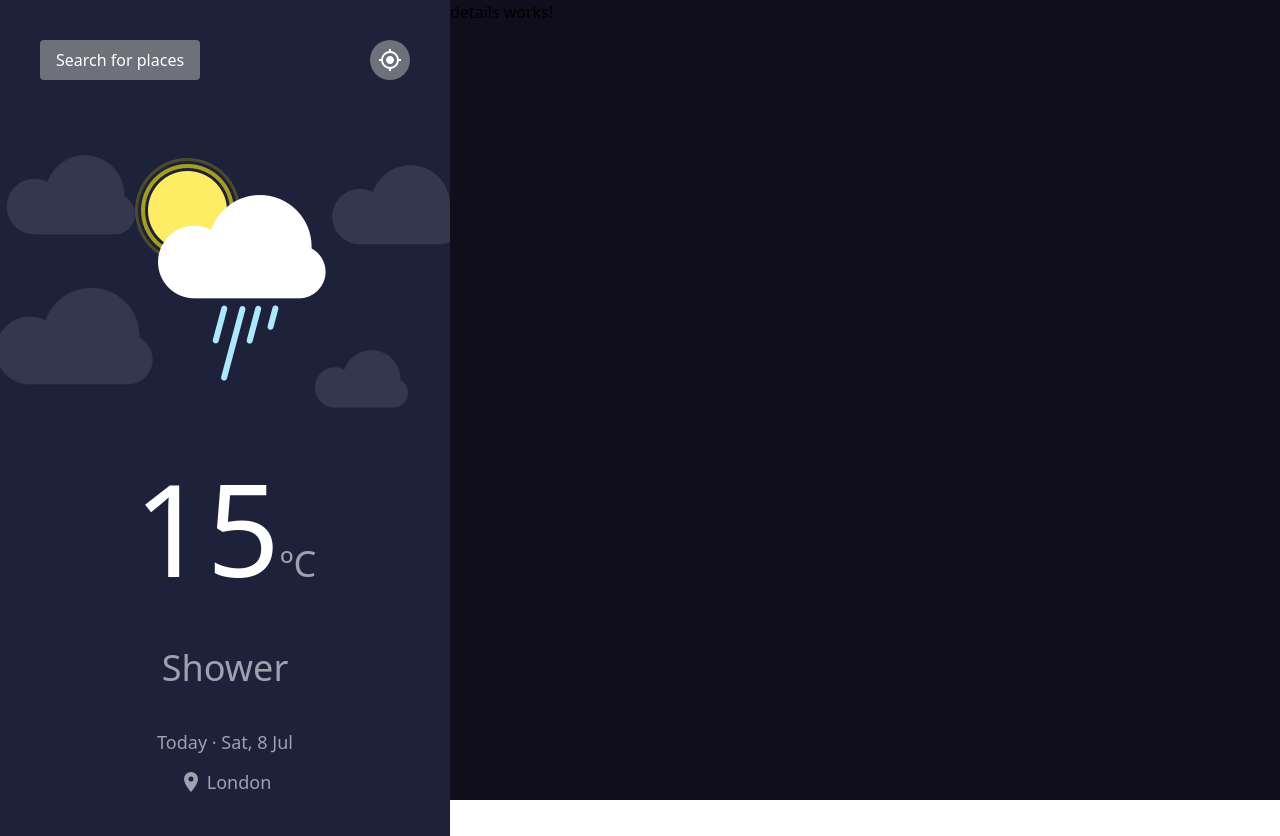
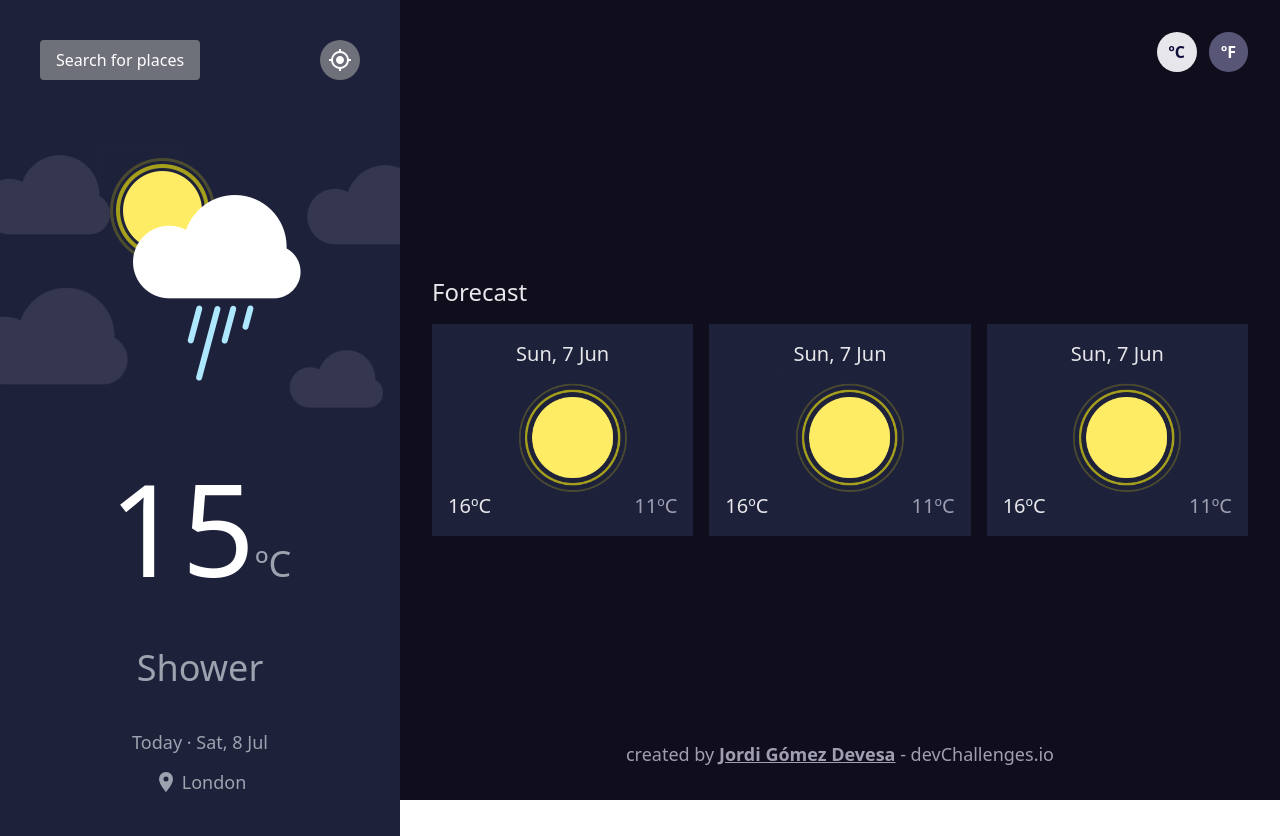
Before and after one commit to jordigd20/weather-app, an Angular app: page / in a window 1280 px wide. Built offline with nearby package versions, Linux system fonts and the light colour scheme.

Commit message:
forecast component template

```diff
--- a/src/app/components/details/details.component.html
+++ b/src/app/components/details/details.component.html
@@ -1,3 +1,11 @@
-<main class="min-h-screen bg-[#100e1d]">
-  <p>details works!</p>
+<main class="h-screen bg-[#100e1d] p-4 lg:p-8">
+  <div class="max-w-screen-xl m-auto flex flex-col justify-between h-full">
+    <div class="flex items-center justify-end gap-3">
+      <button class="px-3 py-2 rounded-full text-[#110e3c] bg-[#e7e7eb] font-bold">ºC</button>
+      <button class="px-3 py-2 rounded-full text-white bg-[#585676] font-bold">ºF</button>
+    </div>
+
+    <app-forecast></app-forecast>
+    <app-footer></app-footer>
+  </div>
 </main>
--- /dev/null
+++ b/src/app/components/footer/footer.component.html
@@ -0,0 +1,3 @@
+<footer class="text-center">
+  <p class="text-lg text-[#a09fb1]">created by <span class="font-bold underline">Jordi Gómez Devesa</span> - devChallenges.io</p>
+</footer>
--- /dev/null
+++ b/src/app/components/forecast-card/forecast-card.component.html
@@ -0,0 +1,8 @@
+<article class="bg-[#1E213A] p-4 flex flex-col justify-between text-center">
+  <h3 class="text-[#e7e7eb] text-xl">Sun, 7 Jun</h3>
+  <img src="/assets/clear.png" alt="Clear" class="w-32 m-auto" />
+  <div class="flex items-center justify-between">
+    <span class="text-[#e7e7eb] text-xl">16ºC</span>
+    <span class="text-[#a09fb1] text-xl">11ºC</span>
+  </div>
+</article>
--- /dev/null
+++ b/src/app/components/forecast/forecast.component.html
@@ -0,0 +1,8 @@
+<header>
+  <h2 class="mb-4 text-2xl text-[#e7e7eb]">Forecast</h2>
+  <div class="flex flex-wrap gap-4">
+    <app-forecast-card class="flex-auto"></app-forecast-card>
+    <app-forecast-card class="flex-auto"></app-forecast-card>
+    <app-forecast-card class="flex-auto"></app-forecast-card>
+  </div>
+</header>
--- a/src/app/layouts/home/home.component.html
+++ b/src/app/layouts/home/home.component.html
@@ -1,4 +1,4 @@
-<div class="min-h-screen grid grid-cols-[450px_1fr]">
+<div class="min-h-screen grid sm:grid-cols-[300px_1fr] lg:grid-cols-[400px_1fr]">
   <app-sidebar></app-sidebar>
   <app-details></app-details>
 </div>
```
Also changed, not shown: src/app/components/details/details.component.ts (+4 -4 lines), src/app/components/footer/footer.component.ts (added, +13 -0 lines), src/app/components/forecast-card/forecast-card.component.ts (added, +11 -0 lines), src/app/components/forecast/forecast.component.ts (added, +14 -0 lines), src/app/components/footer/footer.component.css (added), src/app/components/forecast-card/forecast-card.component.css (added), src/app/components/forecast/forecast.component.css (added).
